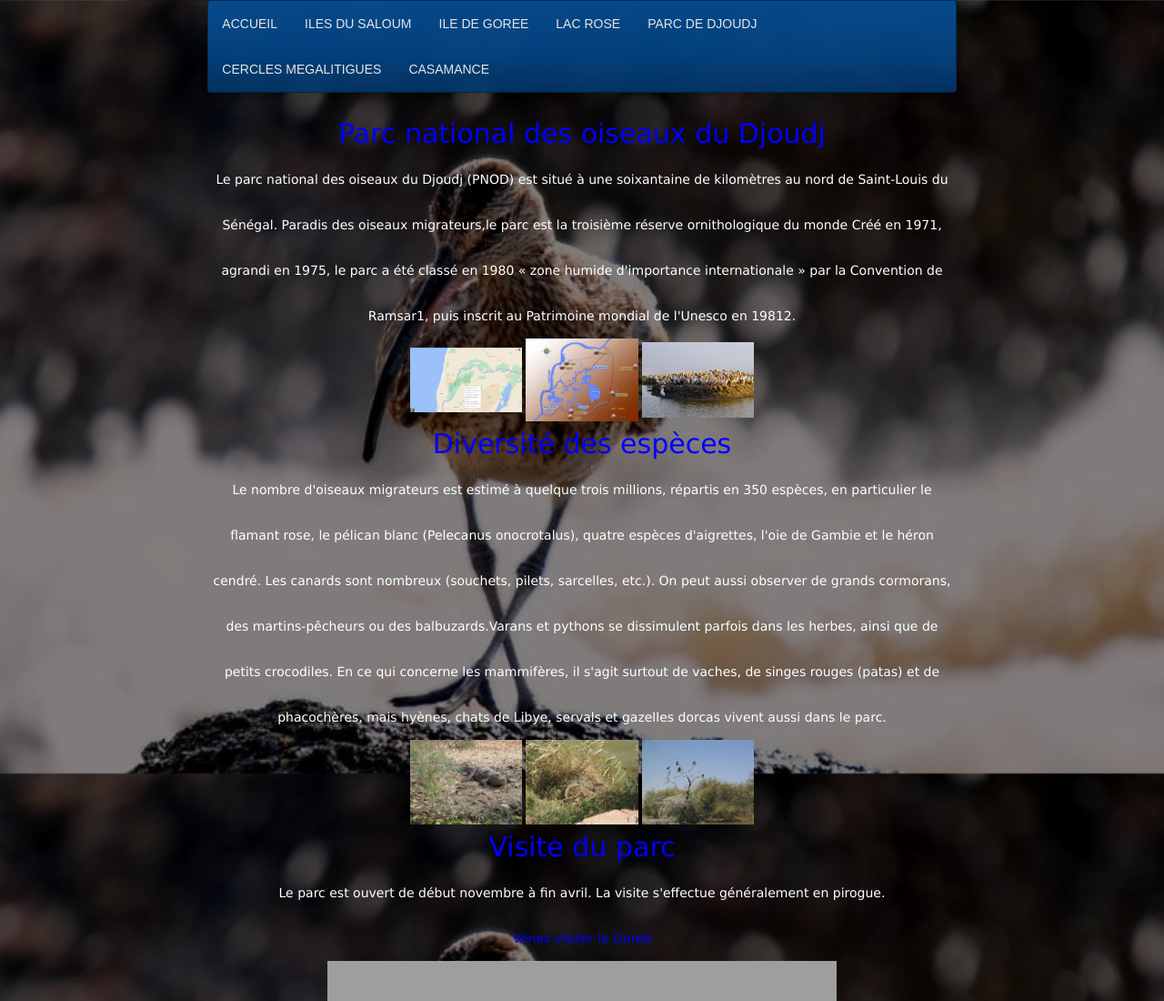
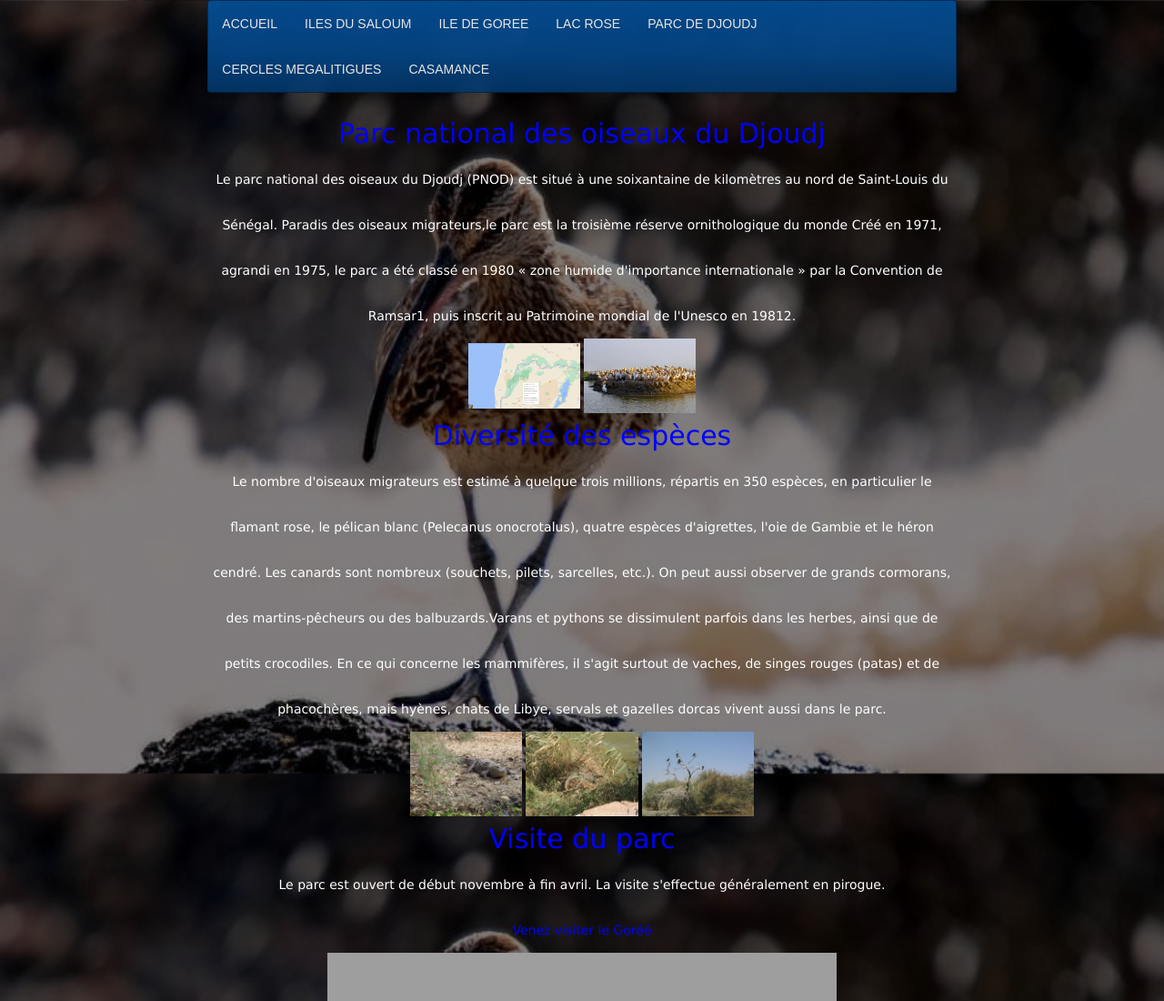
Before and after one commit to Mai-mareme/Mai-mareme.github.io, a plain HTML site: page Views/djoudj.html in a window 1280 px wide. Shown: the top 1100 px of the page at 91% size. Drawn offline with Linux system fonts and the light colour scheme; grey boxes are pictures that could not be loaded.

Commit message:
Update djoudj.html

```diff
--- a/Views/djoudj.html
+++ b/Views/djoudj.html
@@ -25,7 +25,7 @@
             <p style="color: white";>Le parc national des oiseaux du Djoudj (PNOD) est situé à une soixantaine de kilomètres au nord de Saint-Louis du Sénégal. Paradis des oiseaux migrateurs,le parc est la troisième réserve ornithologique du monde Créé en 1971, agrandi en 1975, le parc a été classé en 1980 « zone humide d'importance internationale » par la Convention de Ramsar1, puis inscrit au Patrimoine mondial de l'Unesco en 19812.</p>
             <div class="image">
                 <img src="img/gps1.png">
-                <img src="img/djoudj.jpg">
+
                 <img src="img/djoudj2.jpg">
             </div>
             <h2 style="color: blue";>Diversité des espèces</h2>
```
